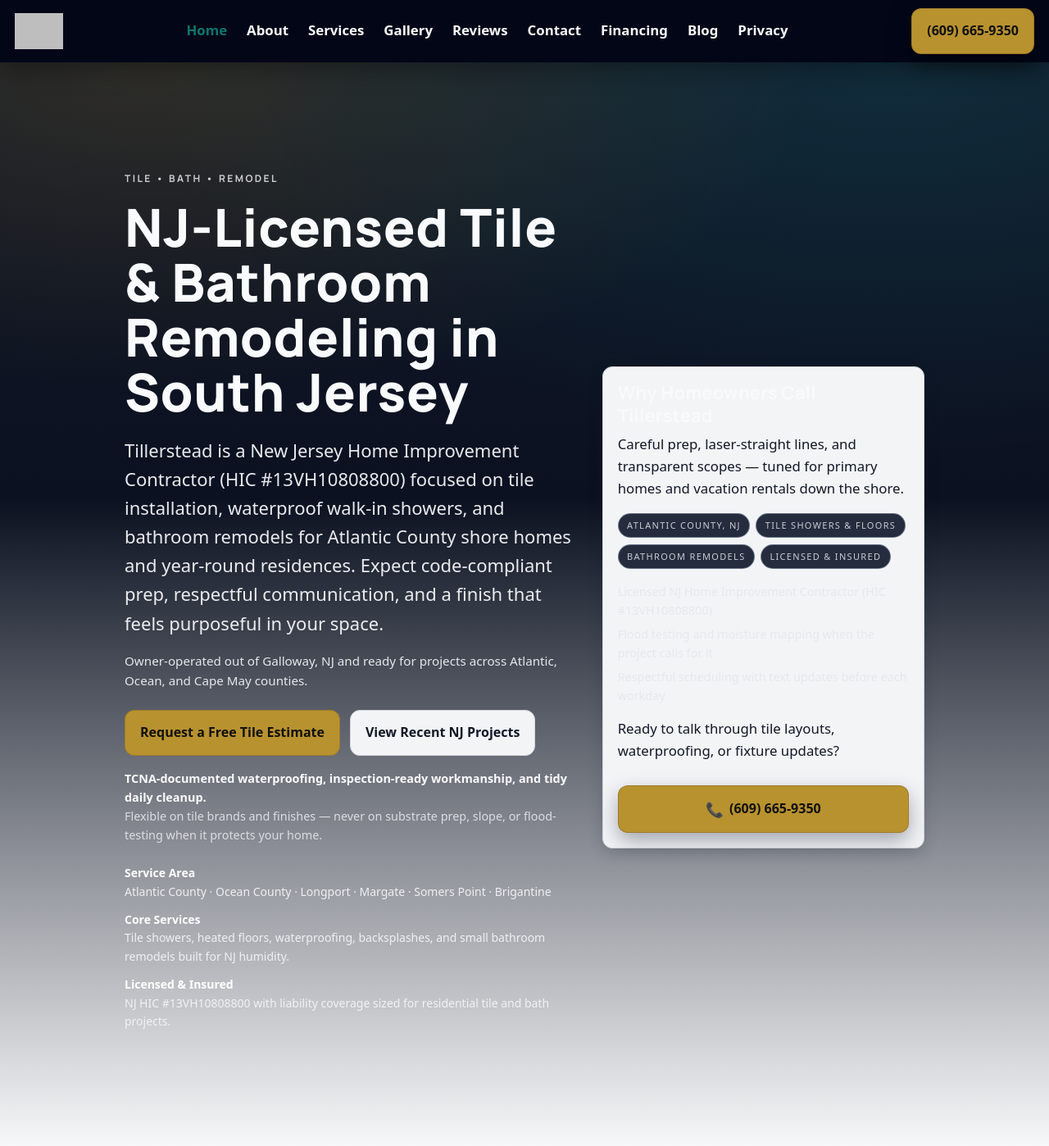
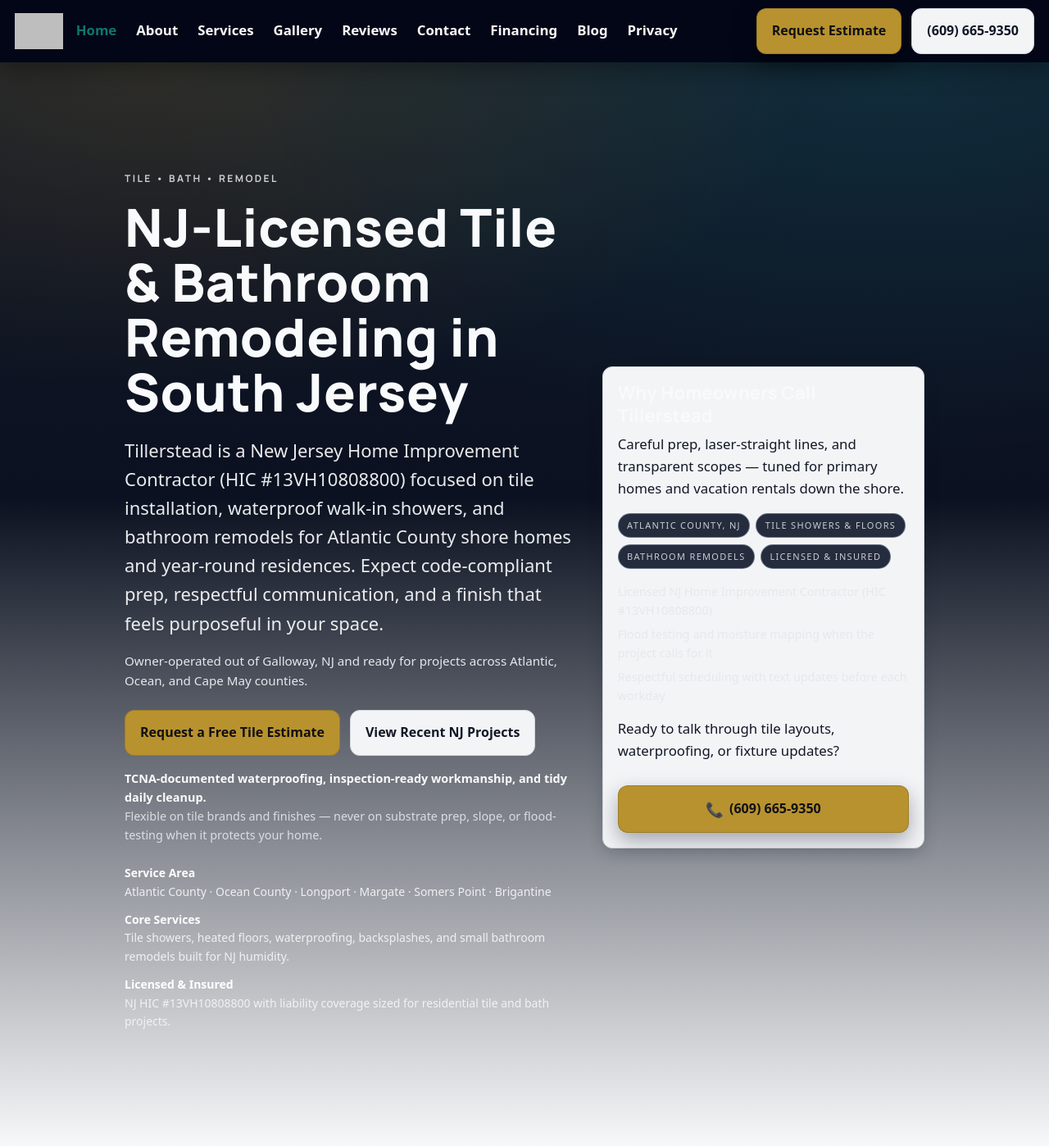
Before and after one commit to XTX33/Tillerstead-site, a Jekyll site: the page built from index.html, in a window 1280 px wide and 1400 px high. Shown: the whole window at 82% size. Built offline with Jekyll 4.4.1, drawn with Linux system fonts in a browser that asks for light colours; some of the changed text lies outside the part shown; grey boxes are pictures that could not be loaded.

Commit message:
Implement universal navigation actions

```diff
--- a/_includes/footer.html
+++ b/_includes/footer.html
@@ -22,12 +22,30 @@
       </p>
 
       {% assign footer_links = site.data.navigation.footer %}
+      {% assign primary_links = site.data.navigation.primary %}
       <nav aria-label="Footer navigation" class="footer-meta">
         {% for item in footer_links %}
-          <a href="{{ item.url | relative_url }}">{{ item.title }}</a>{% unless forloop.last %}
-          <span aria-hidden="true">·</span>{% endunless %}
+          {% assign link = item %}
+          {% if item.ref %}
+            {% assign link = nil %}
+            {% for primary in primary_links %}
+              {% if primary.id == item.ref %}
+                {% assign link = primary %}
+              {% endif %}
+            {% endfor %}
+          {% endif %}
+          {% if link and link.url %}
+            <a href="{{ link.url | relative_url }}">{{ link.title }}</a>{% unless forloop.last %}
+            <span aria-hidden="true">·</span>{% endunless %}
+          {% endif %}
         {% endfor %}
       </nav>
+
+      {% assign nav_actions_items = site.data.navigation.actions %}
+      {% assign nav_actions_variant = 'nav-actions--footer' %}
+      {% include nav-actions.html %}
+      {% assign nav_actions_variant = nil %}
+      {% assign nav_actions_items = nil %}
 
       <p class="footer-meta">
         <a href="tel:{{ site.company.phone_link }}" itemprop="telephone">{{ site.company.phone_display }}</a><br>
--- a/_includes/header.html
+++ b/_includes/header.html
@@ -18,6 +18,7 @@
 
   {% assign current_url = page.url | default: '/' %}
   {% assign nav_items = site.data.navigation.primary %}
+  {% assign nav_actions = site.data.navigation.actions %}
   <!-- Primary navigation -->
   <nav id="nav" class="site-nav" aria-label="Primary">
     <ul class="nav-list">
@@ -32,15 +33,44 @@
             {% assign is_current = true %}
           {% endif %}
         {% endif %}
-        <li>
-          <a href="{{ item.url | relative_url }}" {% if is_current %}aria-current="page"{% endif %}>{{ item.title }}</a>
+        {% assign href = item.url %}
+        {% assign external = false %}
+        {% if item.external %}
+          {% assign external = true %}
+        {% endif %}
+        {% if href %}
+          {% if href contains 'mailto:' %}
+            {% assign final_href = href %}
+          {% elsif href contains 'tel:' %}
+            {% assign final_href = href %}
+          {% elsif href contains '://' %}
+            {% assign final_href = href %}
+            {% assign external = true %}
+          {% else %}
+            {% assign final_href = href | relative_url %}
+          {% endif %}
+        {% else %}
+          {% assign final_href = '' %}
+        {% endif %}
+        {% assign item_classes = 'nav-item' %}
+        {% if item.id %}
+          {% assign item_classes = item_classes | append: ' nav-item--' | append: item.id %}
+        {% endif %}
+        <li class="{{ item_classes }}">
+          <a href="{{ final_href }}"{% if item.aria_label %} aria-label="{{ item.aria_label }}"{% endif %}{% if is_current %} aria-current="page"{% endif %}{% if external %} target="_blank" rel="noopener"{% endif %}>{{ item.title }}</a>
         </li>
       {% endfor %}
     </ul>
+    {% assign nav_actions_items = nav_actions %}
+    {% assign nav_actions_variant = 'nav-actions--menu' %}
+    {% include nav-actions.html %}
+    {% assign nav_actions_variant = nil %}
+    {% assign nav_actions_items = nil %}
   </nav>
 
-  <!-- Call CTA -->
-  <a class="call-btn btn btn-primary" href="tel:{{ site.company.phone_link | default: '+16096659350' }}" aria-label="Call Tillerstead">
-    {{ site.company.phone_display | default: '(609) 665-9350' }}
-  </a>
+  {% assign nav_actions_items = nav_actions %}
+  {% assign nav_actions_variant = 'nav-actions--inline' %}
+  {% include nav-actions.html %}
+  {% assign nav_actions_variant = nil %}
+  {% assign nav_actions_items = nil %}
 </header>
--- /dev/null
+++ b/_includes/nav-action.html
@@ -0,0 +1,54 @@
+{% assign action = nav_action %}
+{% if action %}
+  {% assign href = action.url %}
+  {% if action.id == 'call' and (href == nil or href == '') %}
+    {% assign href = 'tel:' | append: site.company.phone_link | default: '+16096659350' %}
+  {% endif %}
+  {% assign display = action.title %}
+  {% if action.id == 'call' and (display == nil or display == '') %}
+    {% assign display = site.company.phone_display | default: '(609) 665-9350' %}
+  {% endif %}
+  {% assign aria_label = action.aria_label %}
+  {% if aria_label == nil or aria_label == '' %}
+    {% if action.id == 'call' %}
+      {% assign aria_label = 'Call ' | append: (site.title | default: 'Tillerstead LLC') %}
+    {% elsif action.id == 'quote' %}
+      {% assign aria_label = 'Request an estimate from ' | append: (site.title | default: 'Tillerstead LLC') %}
+    {% endif %}
+  {% endif %}
+  {% assign classes = 'btn' %}
+  {% if action.style %}
+    {% assign classes = classes | append: ' ' | append: action.style %}
+  {% else %}
+    {% assign classes = classes | append: ' btn-primary' %}
+  {% endif %}
+  {% if action.class %}
+    {% assign classes = classes | append: ' ' | append: action.class %}
+  {% endif %}
+  {% if include.additional_class %}
+    {% assign classes = classes | append: ' ' | append: include.additional_class %}
+  {% endif %}
+  {% assign final_href = href %}
+  {% assign should_target_blank = false %}
+  {% if action.external %}
+    {% assign should_target_blank = true %}
+  {% endif %}
+  {% if href %}
+    {% if href contains 'mailto:' %}
+      {% assign final_href = href %}
+    {% elsif href contains 'tel:' %}
+      {% assign final_href = href %}
+    {% elsif href contains '://' %}
+      {% assign final_href = href %}
+      {% assign should_target_blank = true %}
+    {% else %}
+      {% assign final_href = href | relative_url %}
+    {% endif %}
+  {% else %}
+    {% assign final_href = '' %}
+  {% endif %}
+  <a class="{{ classes }}" href="{{ final_href }}"{% if aria_label %} aria-label="{{ aria_label }}"{% endif %}{% if should_target_blank %} target="_blank" rel="noopener"{% endif %}>
+    <span class="btn-label">{{ display }}</span>
+  </a>
+{% endif %}
+{% assign nav_action = nil %}
--- /dev/null
+++ b/_includes/nav-actions.html
@@ -0,0 +1,10 @@
+{% assign actions = nav_actions_items | default: site.data.navigation.actions %}
+{% if actions %}
+  {% assign variant_class = nav_actions_variant %}
+  <div class="nav-actions{% if variant_class %} {{ variant_class }}{% endif %}">
+    {% for action in actions %}
+      {% assign nav_action = action %}
+      {% include nav-action.html %}
+    {% endfor %}
+  </div>
+{% endif %}
--- a/assets/css/theme.css
+++ b/assets/css/theme.css
@@ -341,29 +341,86 @@
   box-shadow: none;
 }
 
-/* Call CTA in header */
-.call-btn {
-  display: inline-flex;
+/* Universal nav actions */
+.nav-actions {
+  display: flex;
   align-items: center;
-  gap: 0.4rem;
-  padding: 0.5rem 0.9rem;
-  border-radius: var(--ts-radius-chip);
+  gap: 0.75rem;
+}
+
+.nav-actions .btn {
   font-weight: 700;
-  background: var(--ts-brass);
-  color: #111827;
-  border: 1px solid rgba(0, 0, 0, 0.35);
-  text-decoration: none;
+}
+
+.nav-actions--menu {
+  display: none;
+}
+
+.nav-actions--inline {
+  display: none;
+  margin-left: auto;
+  flex-wrap: wrap;
+}
+
+.nav-actions--inline .btn-primary {
   box-shadow: 0 12px 30px rgba(0, 0, 0, 0.45);
 }
-.call-btn:hover {
-  background: var(--ts-brass-dark);
+
+.nav-actions--inline .btn-primary:hover,
+.nav-actions--inline .btn-primary:focus-visible {
   transform: translateY(-1px);
 }
 
-@media (max-width: 768px) {
-  .call-btn {
-    display: none;
+@media (min-width: 900px) {
+  .nav-actions--inline {
+    display: inline-flex;
   }
+}
+
+@media (max-width: 899px) {
+  .nav-actions--menu {
+    display: flex;
+    flex-direction: column;
+    width: 100%;
+    margin-top: 2.5rem;
+    gap: 0.75rem;
+  }
+
+  .nav-actions--menu .btn {
+    width: 100%;
+    justify-content: center;
+    font-size: 1.05rem;
+    box-shadow: 0 16px 40px rgba(0, 0, 0, 0.45);
+  }
+}
+
+.nav-actions--footer {
+  display: flex;
+  flex-wrap: wrap;
+  justify-content: center;
+  gap: 0.75rem;
+  margin-top: 1.5rem;
+}
+
+.nav-actions--footer .btn {
+  border-radius: 999px;
+  box-shadow: none;
+}
+
+.site-footer .nav-actions--footer .btn-primary {
+  box-shadow: 0 10px 24px rgba(0, 0, 0, 0.4);
+}
+
+.site-footer .nav-actions--footer .btn-ghost {
+  background: rgba(255, 255, 255, 0.08);
+  color: rgba(249, 250, 251, 0.94);
+  border-color: rgba(255, 255, 255, 0.22);
+}
+
+.site-footer .nav-actions--footer .btn-ghost:hover,
+.site-footer .nav-actions--footer .btn-ghost:focus-visible {
+  background: rgba(255, 255, 255, 0.18);
+  color: #ffffff;
 }
 
 /* 6) Header / nav
@@ -485,12 +542,14 @@
     display: flex;
     align-items: center;
     gap: 1.5rem;
+    flex: 1 1 auto;
   }
 
   .site-nav ul {
     display: flex;
     align-items: center;
     gap: 1.5rem;
+    flex: 1 1 auto;
   }
 }
 
```
Also changed, not shown: _data/navigation.yml (+35 -18 lines), diagnostics.html (+20 -13 lines), vendor/gems/jekyll/lib/jekyll/site.rb (+38 -0 lines).
